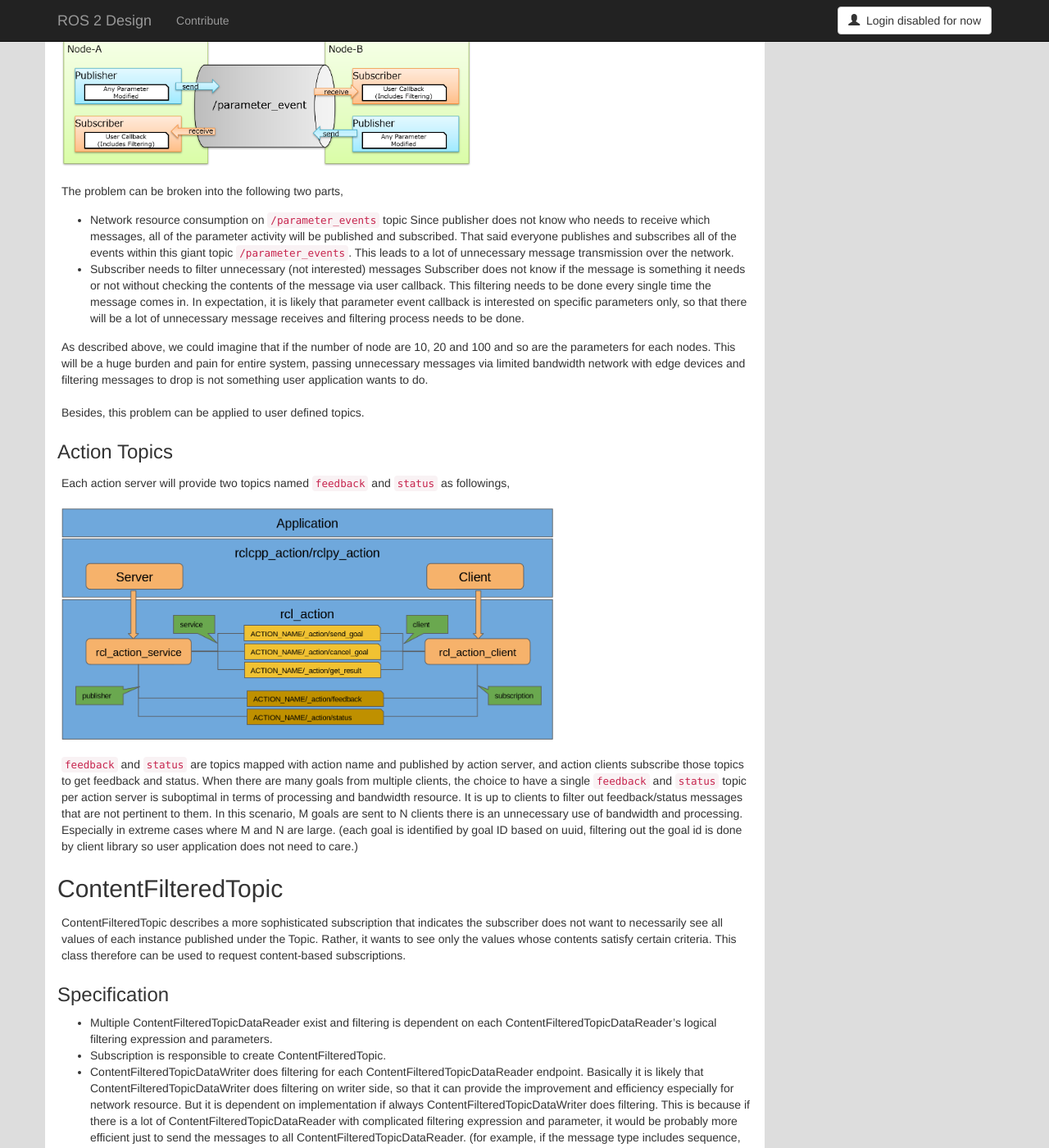
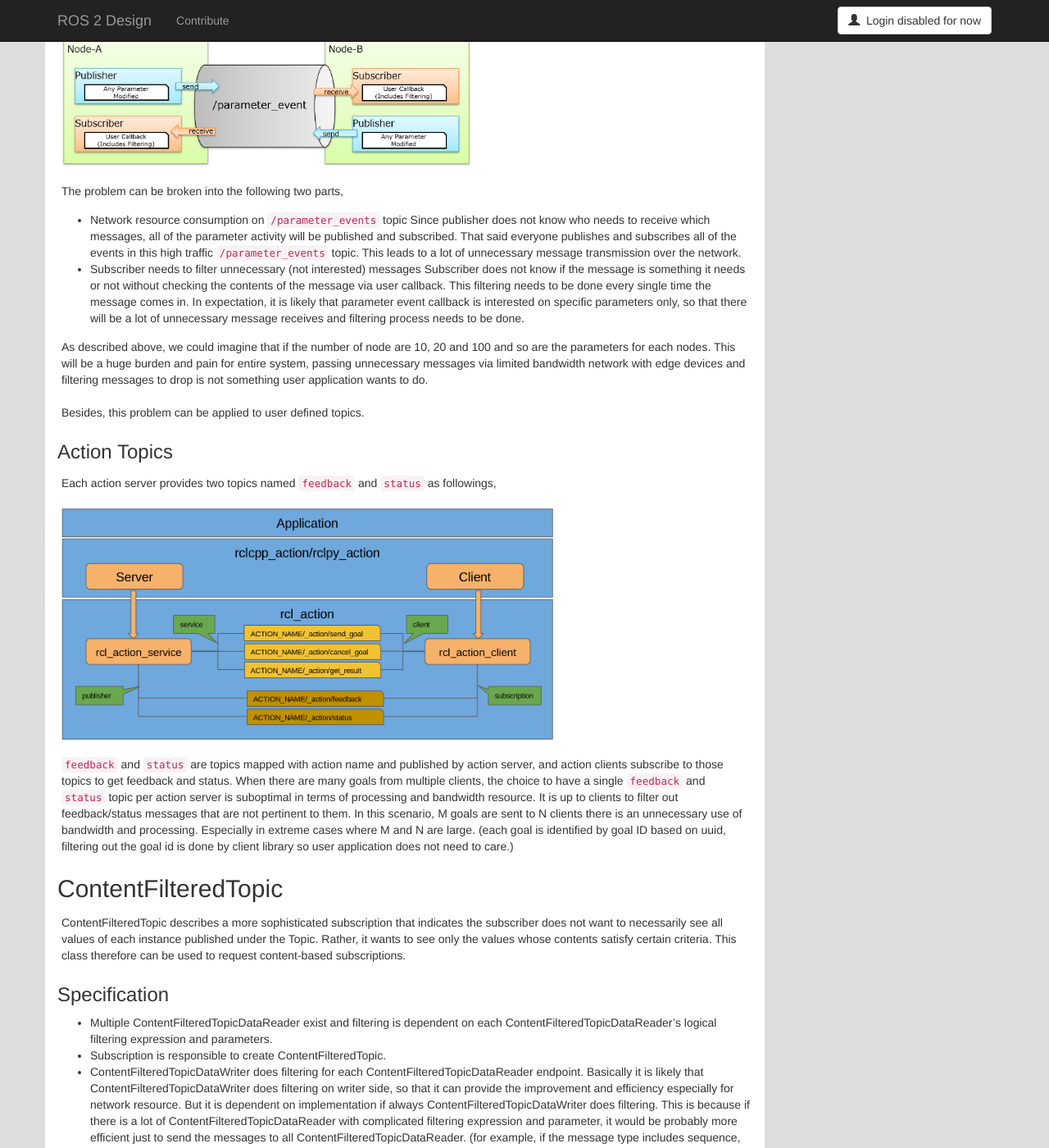
Before and after one commit to ros2/design, a Jekyll site: the page built from articles/content_filtering.md, in a window 1280 px wide and 1400 px high, scrolled down 542 px. Shown: the whole window at 82% size. Built offline with Jekyll 4.4.1, drawn with Linux system fonts in a browser that asks for light colours; nearby versions of some CDN libraries; some of the changed text lies outside the part shown.

Commit message:
fix comments and add DDS specification for expression and parameters.
Signed-off-by: Tomoya.Fujita <Tomoya.Fujita@sony.com>

```diff
--- a/articles/content_filtering.md
+++ b/articles/content_filtering.md
@@ -38,7 +38,7 @@ The problem can be broken into the following two parts,
 
 - Network resource consumption on `/parameter_events` topic
   Since publisher does not know who needs to receive which messages, all of the parameter activity will be published and subscribed.
-  That said everyone publishes and subscribes all of the events within this giant topic `/parameter_events`.
+  That said everyone publishes and subscribes all of the events in this high traffic `/parameter_events` topic.
   This leads to a lot of unnecessary message transmission over the network.
 - Subscriber needs to filter unnecessary (not interested) messages
   Subscriber does not know if the message is something it needs or not without checking the contents of the message via user callback.
@@ -52,11 +52,11 @@ Besides, this problem can be applied to user defined topics.
 
 ### Action Topics
 
-Each action server will provide two topics named `feedback` and `status` as followings,
+Each action server provides two topics named `feedback` and `status` as followings,
 
 <img src="../img/content_filter/action_architecture_overview.png" width="600">
 
-`feedback` and `status` are topics mapped with action name and published by action server, and action clients subscribe those topics to get feedback and status.
+`feedback` and `status` are topics mapped with action name and published by action server, and action clients subscribe to those topics to get feedback and status.
 When there are many goals from multiple clients, the choice to have a single `feedback` and `status` topic per action server is suboptimal in terms of processing and bandwidth resource.
 It is up to clients to filter out feedback/status messages that are not pertinent to them.
 In this scenario, M goals are sent to N clients there is an unnecessary use of bandwidth and processing.
```
Also changed, not shown: other parts of articles/content_filtering.md (+1 -0 lines).
